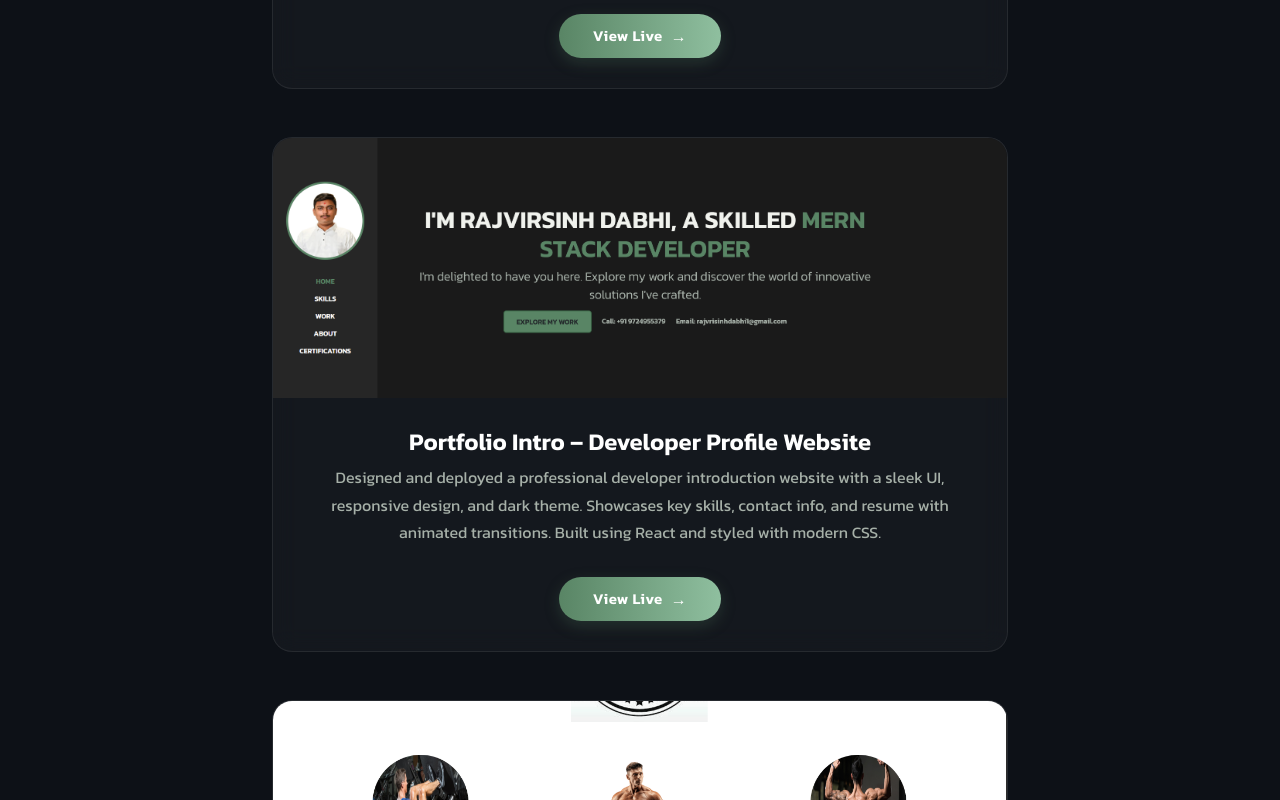
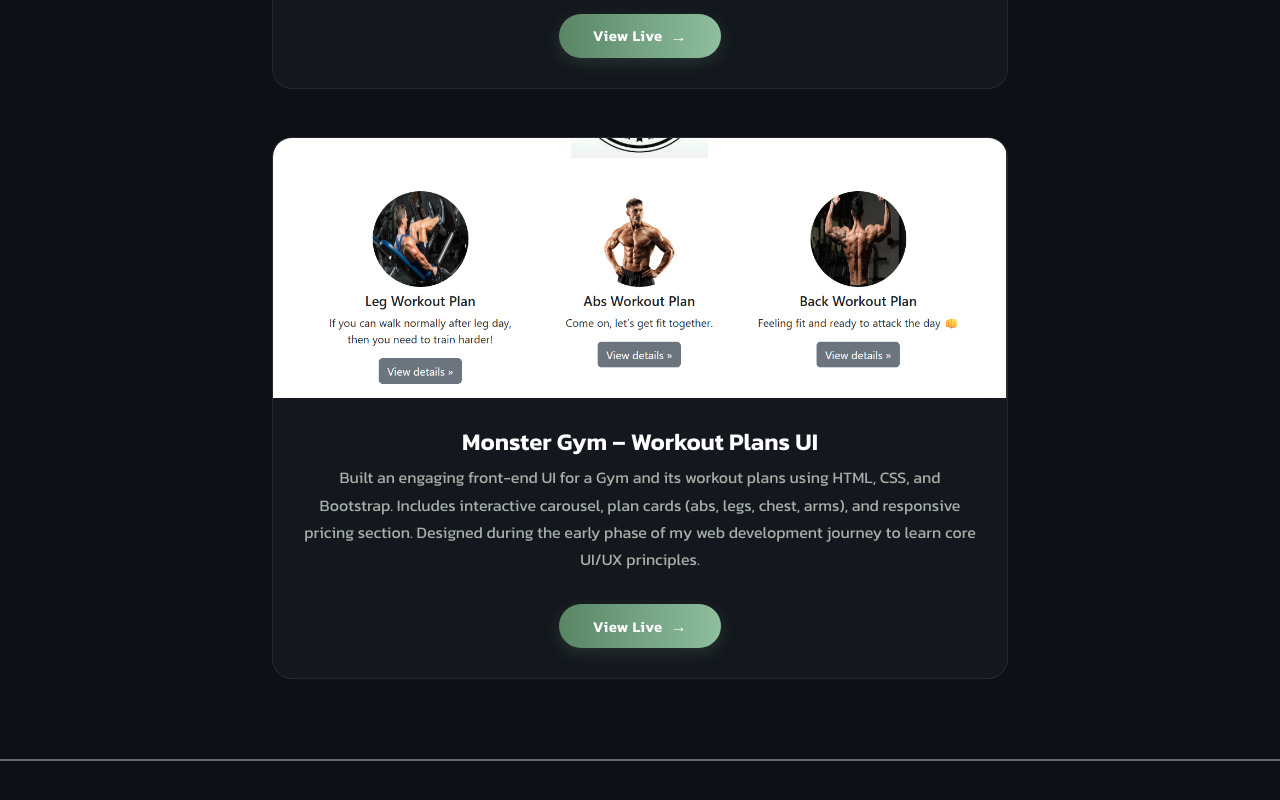
Before and after one commit to rajvirsinh08/rajvirsinhdabhi, a React (Create React App) app: page / in a window 1280 px wide. Shown: the part 3160-3960 px from the top of the page. Built offline with nearby package versions, Linux system fonts and the light colour scheme; a web font is replaced by a local one.

Commit message:
image change

```diff
--- a/src/Pages/Homepage.js
+++ b/src/Pages/Homepage.js
@@ -9,7 +9,7 @@ import "../Assets/css/style.css"; // Import your custom style.css
 import { useState } from "react";
 import "react-toastify/dist/ReactToastify.css";
 // Import images
-import profilePic from "../Assets/images/Rajvirsinh Dabhi.jpg";
+import profilePic from "../Assets/images/Rajvirsinh Dabhi.jpeg";
 import project1 from "../Assets/images/Carvistahomepage.png";
 import PortfolioHomepage from "../Assets/images/PortfolioHomepage.png";
 import image from "../Assets/images/image.png";
@@ -1013,19 +1013,7 @@ height: "clamp(220px, 60vw, 300px)",
               />
             </div>
 
-            {/* ================== PROJECT 2 ================== */}
-            <div
-              className="col-12 col-md-10 col-lg-8 mx-auto"
-              data-aos="fade-up"
-              data-aos-delay="200"
-            >
-              <ProjectCard
-                image={PortfolioHomepage}
-                title="Portfolio Intro – Developer Profile Website"
-                description={`Designed and deployed a professional developer introduction website with a sleek UI, responsive design, and dark theme. Showcases key skills, contact info, and resume with animated transitions. Built using React and styled with modern CSS.`}
-                link="https://rajvirintro.vercel.app/"
-              />
-            </div>
+
 
             {/* ================== PROJECT 3 ================== */}
             <div
```
Also changed, not shown: src/Assets/images/Rajvirsinh Dabhi.jpeg (added).
